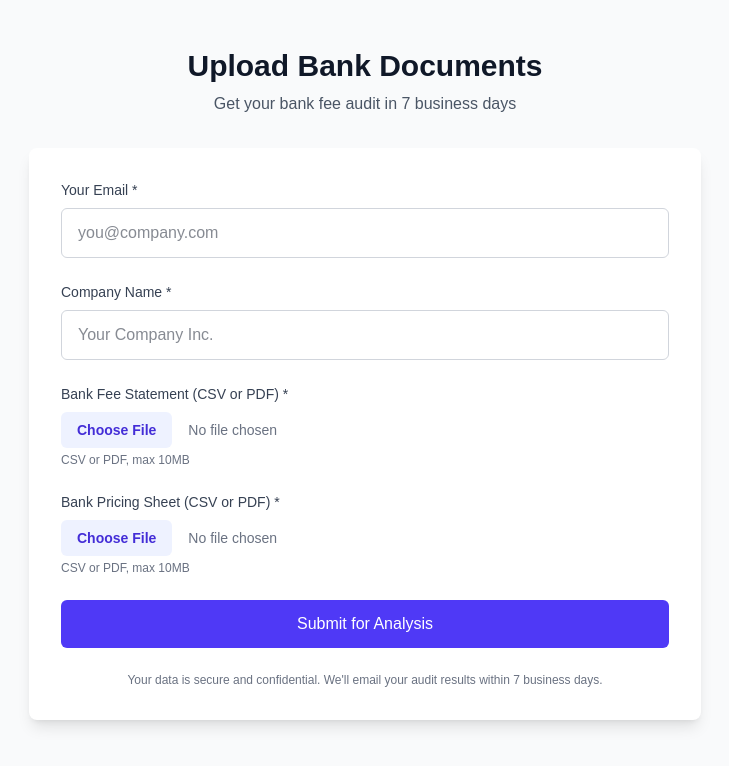
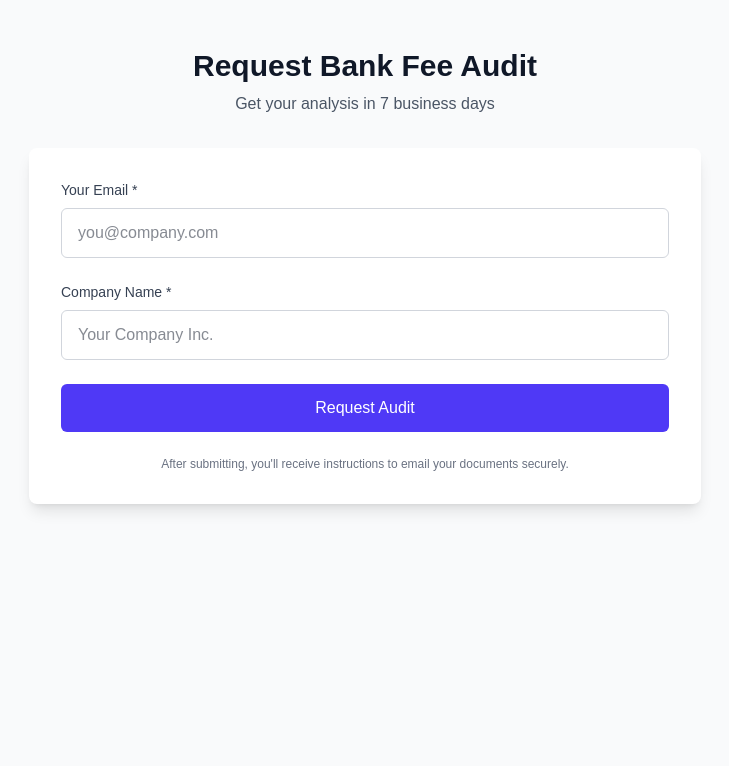
Before and after one commit to FeeLensMVP/FeeLens, a Next.js app: page /upload in a window 1280 px wide. Shown: the top 766 px of the page, without its empty margins (275-1004 px from the left). Built offline with nearby package versions, Linux system fonts and the light colour scheme.

Commit message:
Add manual fulfillment upload page

```diff
--- a/src/app/upload/page.tsx
+++ b/src/app/upload/page.tsx
@@ -4,24 +4,26 @@ import { useState } from 'react';
 
 export default function UploadPage() {
   const [submitted, setSubmitted] = useState(false);
-  const [email, setEmail] = useState('');
+  const [formData, setFormData] = useState({ email: '', company: '' });
 
   const handleSubmit = async (e: React.FormEvent<HTMLFormElement>) => {
     e.preventDefault();
     const form = e.currentTarget;
-    const formData = new FormData(form);
+    const data = new FormData(form);
 
-    // Submit to Formspree
     const response = await fetch('https://formspree.io/f/xnngpygq', {
       method: 'POST',
-      body: formData,
+      body: data,
       headers: {
         'Accept': 'application/json'
       }
     });
 
     if (response.ok) {
-      setEmail(formData.get('email') as string);
+      setFormData({
+        email: data.get('email') as string,
+        company: data.get('company') as string
+      });
       setSubmitted(true);
     }
   };
@@ -35,13 +37,23 @@ export default function UploadPage() {
               <path strokeLinecap="round" strokeLinejoin="round" strokeWidth="2" d="M5 13l4 4L19 7" />
             </svg>
           </div>
-          <h2 className="text-2xl font-bold text-gray-900 mb-2">Files Received!</h2>
-          <p className="text-gray-600 mb-6">
-            Your bank fee audit will be ready in <strong>7 business days</strong>.
+          <h2 className="text-2xl font-bold text-gray-900 mb-2">Request Received!</h2>
+          <p className="text-gray-600 mb-4">
+            Please email your bank documents to:
           </p>
+          <p className="text-lg font-semibold text-indigo-600 mb-6">
+            audit@feelens.com
+          </p>
+          <p className="text-sm text-gray-600 mb-2">
+            Include in your email:
+          </p>
+          <ul className="text-sm text-gray-600 text-left mb-6 space-y-1">
+            <li>• Bank fee statement (CSV or PDF)</li>
+            <li>• Bank pricing sheet (CSV or PDF)</li>
+            <li>• Reference: {formData.company}</li>
+          </ul>
           <p className="text-sm text-gray-500 mb-6">
-            We'll email your detailed savings analysis to:<br />
-            <strong className="text-gray-900">{email}</strong>
+            Your audit will be ready in <strong>7 business days</strong>
           </p>
           <a
             href="/"
@@ -58,9 +70,9 @@ export default function UploadPage() {
     <div className="min-h-screen bg-gray-50 py-12 px-4">
       <div className="max-w-2xl mx-auto">
         <div className="text-center mb-8">
-          <h1 className="text-3xl font-bold text-gray-900">Upload Bank Documents</h1>
+          <h1 className="text-3xl font-bold text-gray-900">Request Bank Fee Audit</h1>
           <p className="mt-2 text-gray-600">
-            Get your bank fee audit in 7 business days
+            Get your analysis in 7 business days
           </p>
         </div>
 
@@ -92,43 +104,15 @@ export default function UploadPage() {
               />
             </div>
 
-            <div>
-              <label className="block text-sm font-medium text-gray-700 mb-2">
-                Bank Fee Statement (CSV or PDF) *
-              </label>
-              <input
-                type="file"
-                name="statement"
-                required
-                accept=".csv,.pdf"
-                className="w-full text-sm text-gray-500 file:mr-4 file:py-2 file:px-4 file:rounded-md file:border-0 file:text-sm file:font-semibold file:bg-indigo-50 file:text-indigo-700 hover:file:bg-indigo-100"
-              />
-              <p className="mt-1 text-xs text-gray-500">CSV or PDF, max 10MB</p>
-            </div>
-
-            <div>
-              <label className="block text-sm font-medium text-gray-700 mb-2">
-                Bank Pricing Sheet (CSV or PDF) *
-              </label>
-              <input
-                type="file"
-                name="pricing"
-                required
-                accept=".csv,.pdf"
-                className="w-full text-sm text-gray-500 file:mr-4 file:py-2 file:px-4 file:rounded-md file:border-0 file:text-sm file:font-semibold file:bg-indigo-50 file:text-indigo-700 hover:file:bg-indigo-100"
-              />
-              <p className="mt-1 text-xs text-gray-500">CSV or PDF, max 10MB</p>
-            </div>
-
             <button
               type="submit"
               className="w-full rounded-md bg-indigo-600 px-6 py-3 text-white font-medium hover:bg-indigo-500 focus:outline-none focus:ring-2 focus:ring-indigo-500"
             >
-              Submit for Analysis
+              Request Audit
             </button>
 
             <p className="text-xs text-center text-gray-500">
-              Your data is secure and confidential. We'll email your audit results within 7 business days.
+              After submitting, you'll receive instructions to email your documents securely.
             </p>
           </form>
         </div>
```
